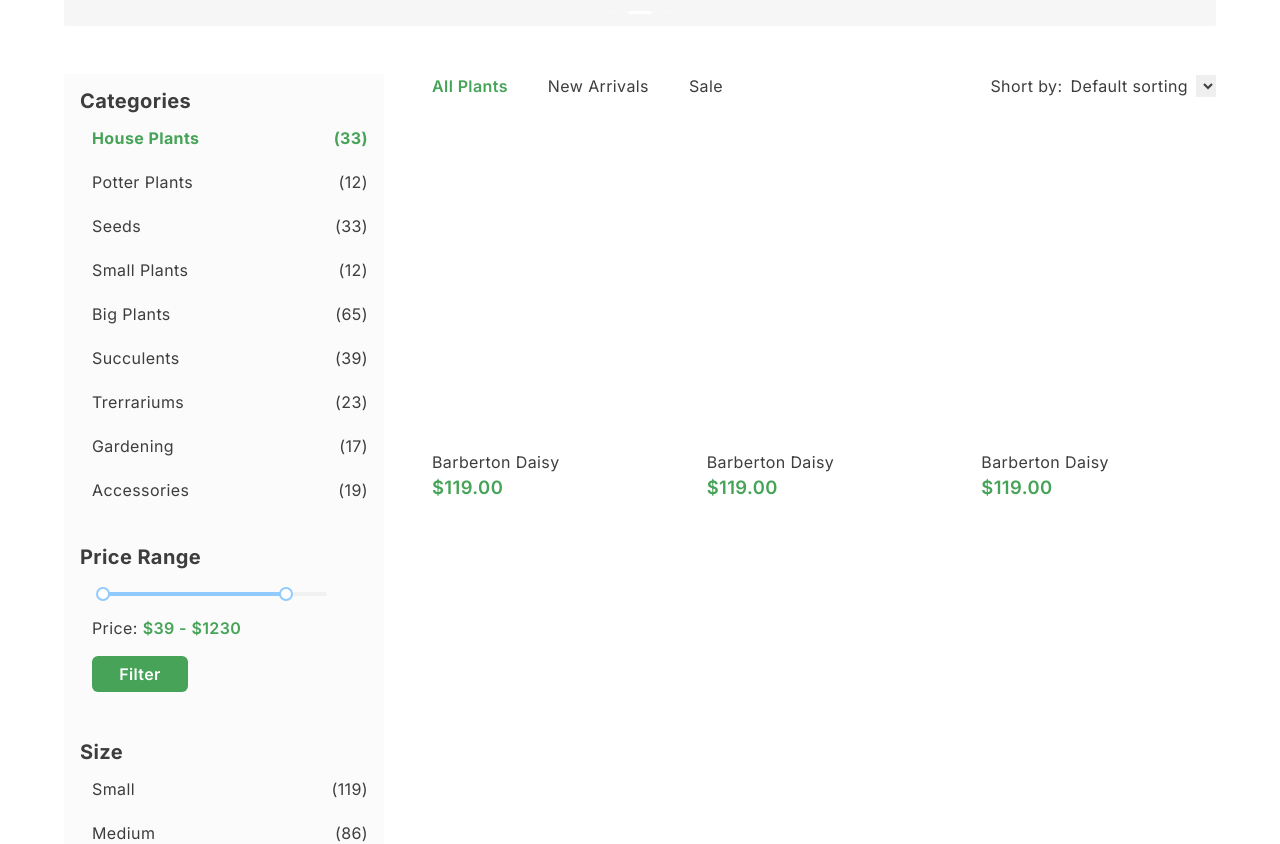
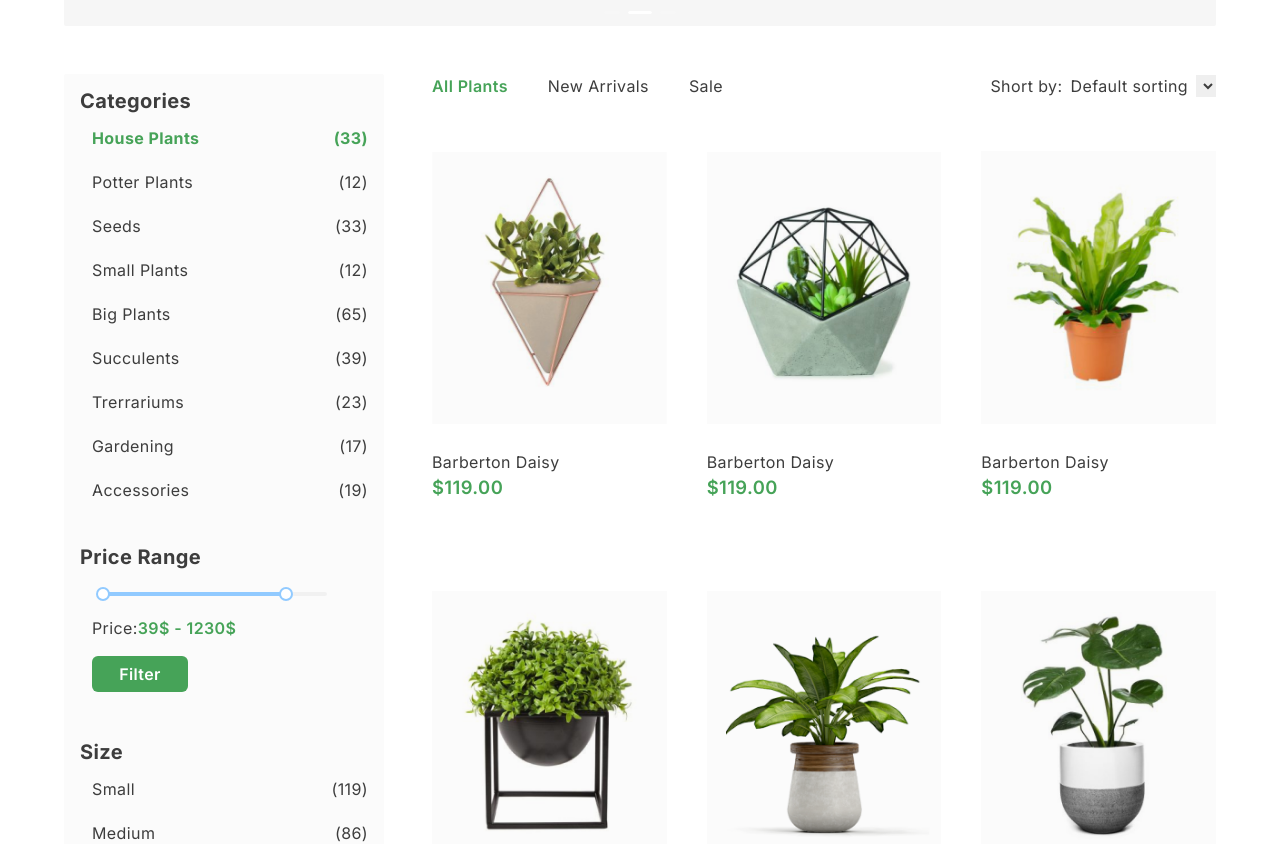
Before and after one commit to Muhammadrahimw/GreenShop, a React (Vite) app: page / in a window 1280 px wide. Shown: the part 660-1504 px from the top of the page. Built offline with nearby package versions, Linux system fonts and the light colour scheme.

Commit message:
added plantStore

```diff
--- a/src/components/plantStore/filters/index.tsx
+++ b/src/components/plantStore/filters/index.tsx
@@ -1,7 +1,9 @@
 import {Slider} from "antd";
+import {useState} from "react";
 
 const Filters = () => {
 	let centerStyle = "flex items-center justify-between gap-4";
+	let [price, setPrice] = useState<number[]>([39, 1230]);
 
 	return (
 		<div className="flex flex-col items-start justify-start">
@@ -56,10 +58,13 @@ const Filters = () => {
 							defaultValue={[39, 1230]}
 							min={0}
 							max={1500}
+							onChange={(e) => setPrice(e)}
 						/>
 						<p className="mt-4">
-							Price:{" "}
-							<span className="font-semibold text-primary">$39 - $1230</span>
+							Price:
+							<span className="font-semibold text-primary">
+								{price[0]}$ - {price[1]}$
+							</span>
 						</p>
 						<button
 							type="button"
--- a/src/components/plantStore/products/index.tsx
+++ b/src/components/plantStore/products/index.tsx
@@ -30,7 +30,13 @@ const Products = () => {
 				{Array.from({length: 9}, (_, index) => (
 					<div key={index}>
 						<div
-							className={`w-full h-[18.75em] bg-[url('/src/assets/imgs/plant-${index}.png')] bg-no-repeat bg-cover bg-center cursor-pointer`}></div>
+							style={{
+								backgroundImage: `url('/src/assets/imgs/plant-${index}.png')`,
+								backgroundRepeat: "no-repeat",
+								backgroundSize: "contain",
+								backgroundPosition: "center",
+							}}
+							className="w-full h-[18.75em] cursor-pointer"></div>
 						<p className="mt-3">Barberton Daisy</p>
 						<p className="text-[1.15em] font-semibold text-primary">$119.00</p>
 					</div>
```
